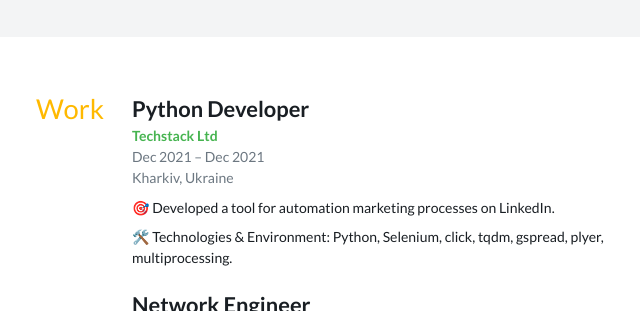
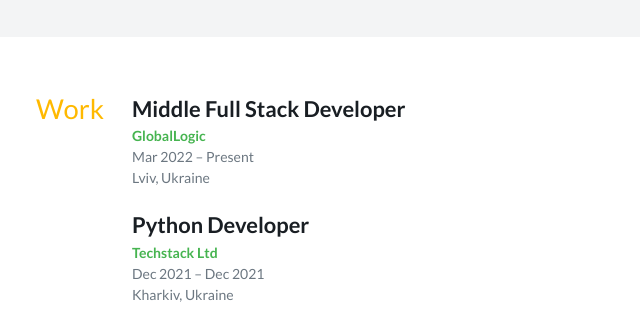
Before and after one commit to malokhvii-eduard/malokhvii-eduard.github.io, a plain HTML site: page index.html in a window 1280 px wide. Shown: the part 456-767 px from the top of the page, without its empty margins (354-994 px from the left). Drawn offline with Linux system fonts and the light colour scheme.

Commit message:
Deploying to gh-pages from @ malokhvii-eduard/malokhvii-eduard.github.io@934a95f6414bf732f1ca825b34c7521aecd10eba 🚀

```diff
--- a/index.html
+++ b/index.html
@@ -288,6 +288,21 @@ blockquote > * + * {
       <section id="work">
         <h3>Work</h3>
         <div class="stack">
+            <article>
+              <header>
+                <h4>Middle Full Stack Developer</h4>
+                <div class="meta">
+                  <div>
+                    <strong><a href="https://www.linkedin.com/company/globallogic">GlobalLogic</a></strong>
+                  </div>
+                  <div>
+                    <time datetime="2022-03-01">Mar 2022</time> –
+                    Present
+                  </div>
+                    <div>Lviv, Ukraine</div>
+                </div>
+              </header>
+            </article>
             <article>
               <header>
                 <h4>Python Developer</h4>
@@ -703,6 +718,7 @@ blockquote > * + * {
                     <li>FastAPI</li>
                     <li>Flask</li>
                     <li>SQLAlchemy</li>
+                    <li>Celery</li>
                     <li>PostgreSQL</li>
                 </ul>
             </div>
```
